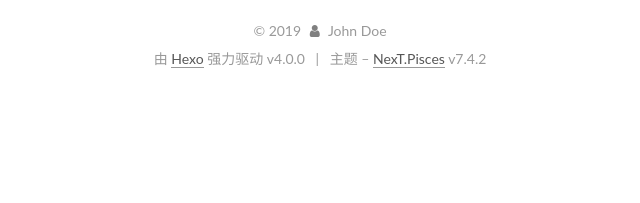
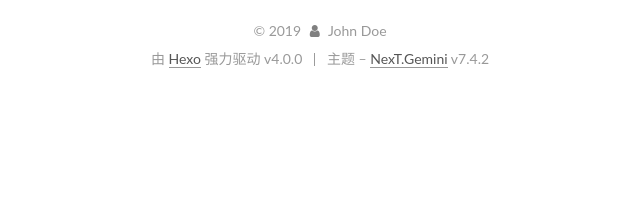
Before and after one commit to PTVlog/PTVlog.github.io, a plain HTML site: page 2019/10/31/2019-10-31/index.html in a window 1280 px wide. Shown: the part 591-794 px from the top of the page, 320-960 px from the left. Drawn offline with Linux system fonts and the light colour scheme.

Commit message:
Site updated: 2019-11-01 15:17:19

```diff
--- a/2019/10/31/2019-10-31/index.html
+++ b/2019/10/31/2019-10-31/index.html
@@ -20,7 +20,7 @@
   var NexT = window.NexT || {};
   var CONFIG = {
     root: '/',
-    scheme: 'Pisces',
+    scheme: 'Gemini',
     version: '7.4.2',
     exturl: false,
     sidebar: {"position":"left","display":"post","offset":12,"onmobile":false},
@@ -327,7 +327,7 @@
   <div class="powered-by">由 <a href="https://hexo.io/" class="theme-link" rel="noopener" target="_blank">Hexo</a> 强力驱动 v4.0.0
   </div>
   <span class="post-meta-divider">|</span>
-  <div class="theme-info">主题 – <a href="https://pisces.theme-next.org/" class="theme-link" rel="noopener" target="_blank">NexT.Pisces</a> v7.4.2
+  <div class="theme-info">主题 – <a href="https://theme-next.org/" class="theme-link" rel="noopener" target="_blank">NexT.Gemini</a> v7.4.2
   </div>
 
 
```
Also changed, not shown: archives/2019/10/index.html (+2 -2 lines), archives/2019/index.html (+2 -2 lines), archives/index.html (+2 -2 lines), categories/index.html (+2 -2 lines), index.html (+2 -2 lines), tags/index.html (+2 -2 lines).
